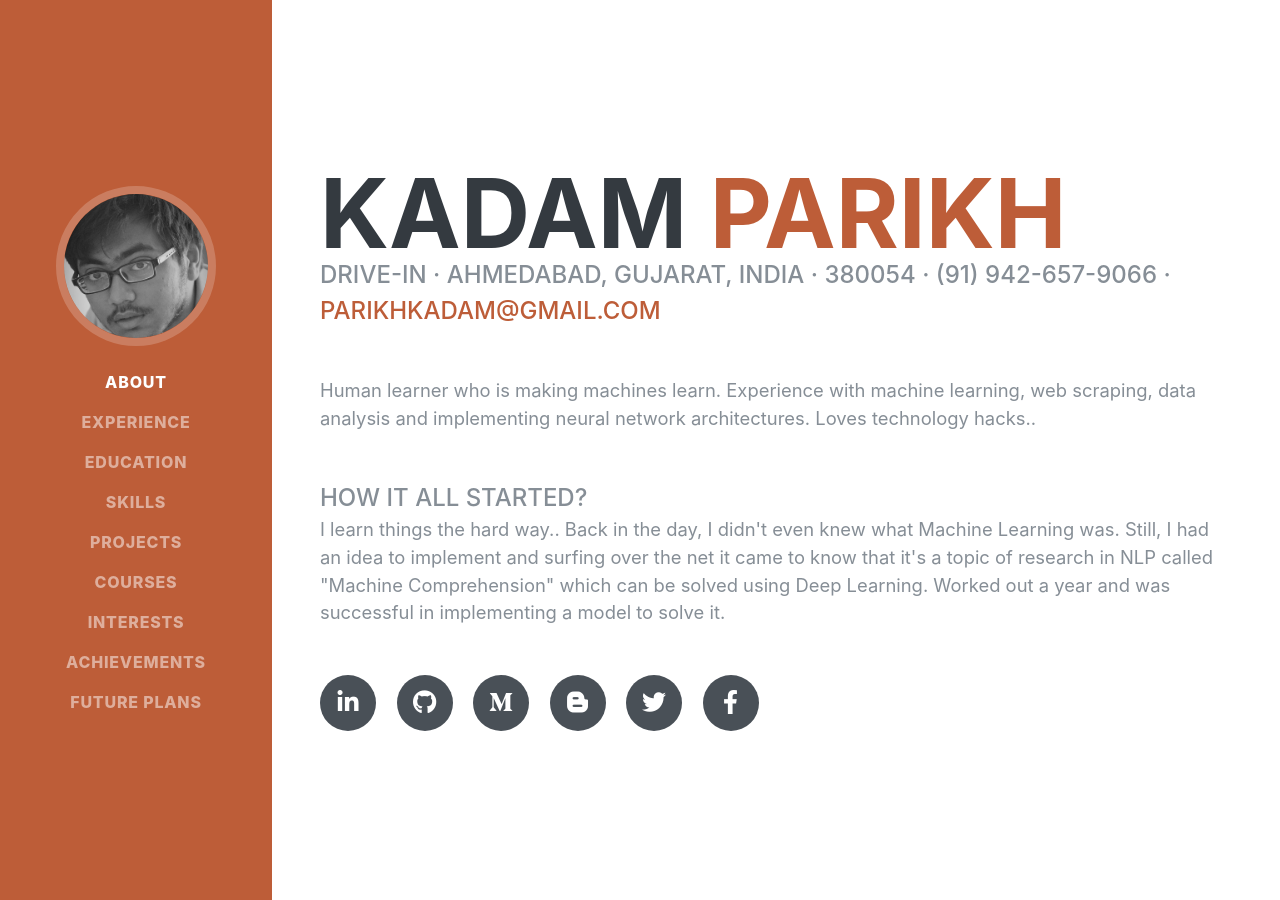
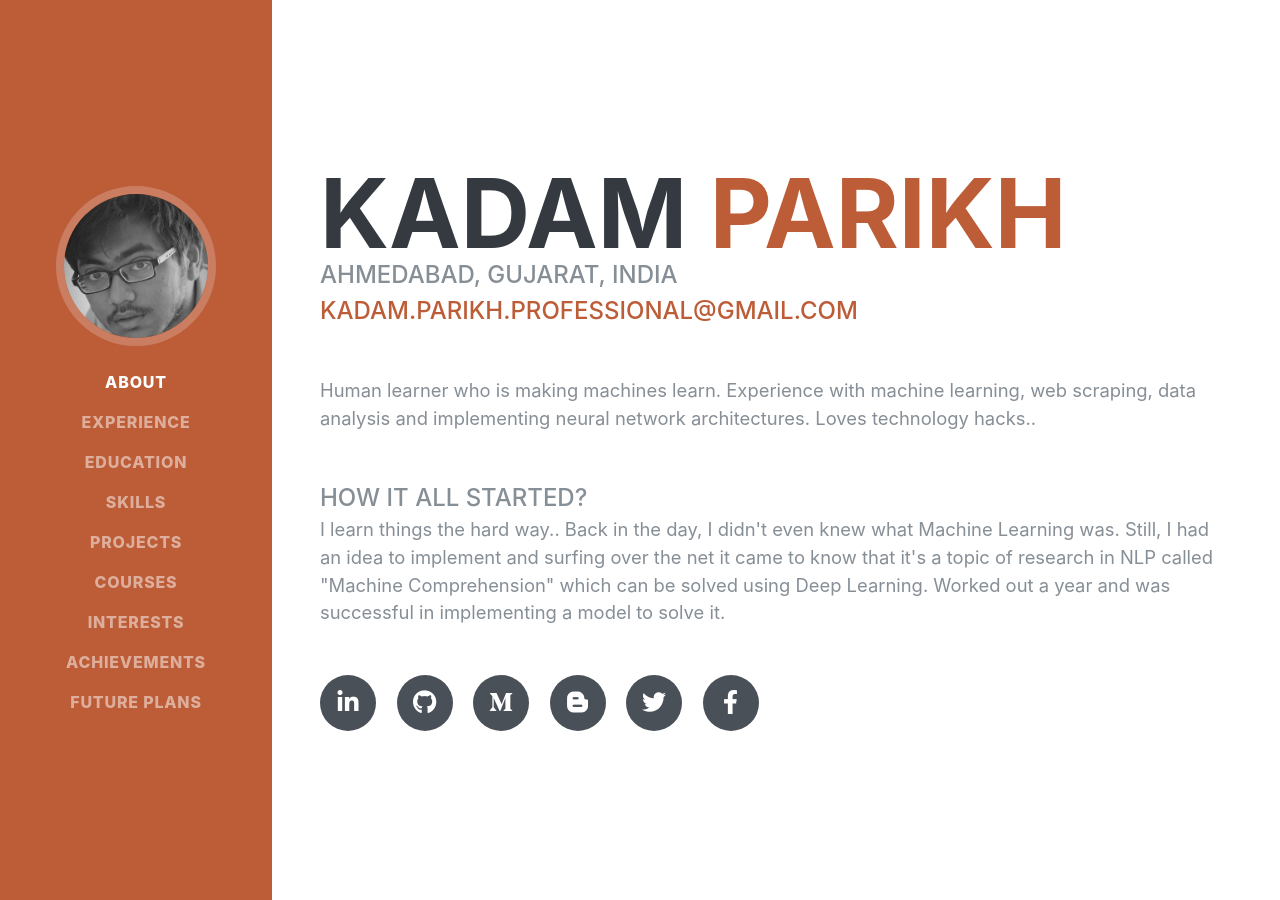
Before and after one commit to ParikhKadam/parikhkadam.github.io, a Jekyll site: the page built from index.md, in a window 1280 px wide and 900 px high. Built offline with Jekyll 4.4.1, drawn with Linux system fonts in a browser that asks for light colours; some web fonts are replaced.

Commit message:
Updated about page

```diff
--- a/_data/about.yml
+++ b/_data/about.yml
@@ -1,12 +1,9 @@
 - firstname: Kadam
   lastname: Parikh
-  street: Drive-in
   city: Ahmedabad
   state: Gujarat
   country: India
-  zip_code: 380054
-  phone_number: (91) 942-657-9066
-  email_id: parikhkadam@gmail.com
+  email_id: kadam.parikh.professional@gmail.com
   journey: I learn things the hard way.. Back in the day, I didn't even knew what Machine Learning was. Still, I had an idea to implement and surfing over the net it came to know that it's a topic of research in NLP called "Machine Comprehension" which can be solved using Deep Learning. Worked out a year and was successful in implementing a model to solve it.
   linkedin: https://in.linkedin.com/in/kadam-parikh-222777170
   github: https://github.com/ParikhKadam
--- a/_includes/about.html
+++ b/_includes/about.html
@@ -4,8 +4,10 @@
   <h1 class="mb-0">{{ about.firstname }}
     <span class="text-primary">{{ about.lastname }}</span>
   </h1>
-  <div class="subheading mb-5">{{ about.street }} · {{ about.city }}, {{ about.state }}, {{ about.country }} · {{ about.zip_code }} · {{ about.phone_number }} ·
-    <a href="mailto:parikhkadam@gmail.com">{{ about.email_id }}</a>
+  <div class="subheading mb-5">
+    {{ about.city }}, {{ about.state }}, {{ about.country }}
+    </br>
+    <a href="mailto:{{ about.email_id }}">{{ about.email_id }}</a>
   </div>
   <p class="lead mb-5">{{ site.description }}</p>
   <div class="subheading">How it all started?</div>
```
